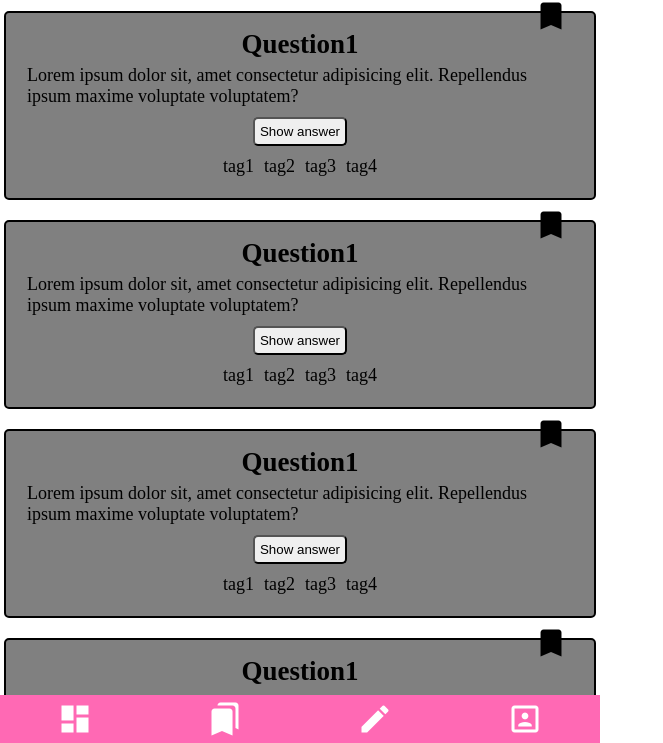
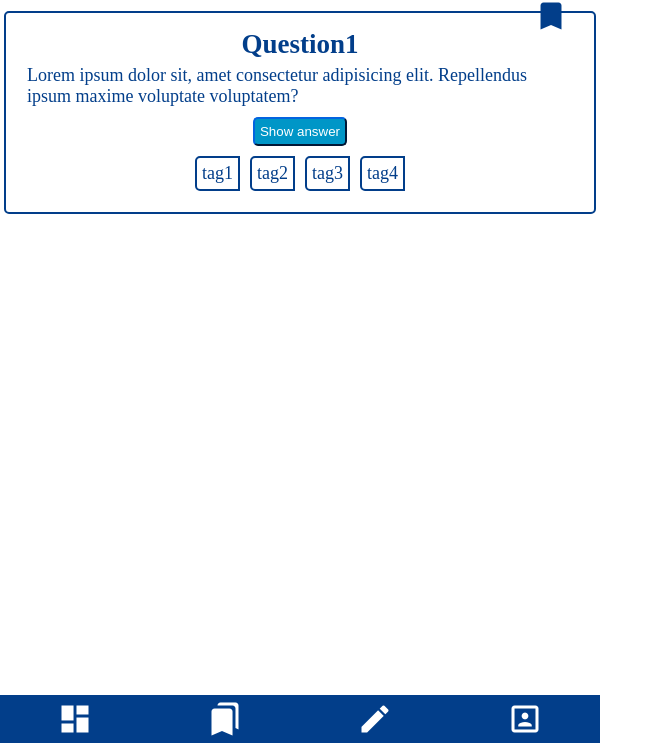
Before and after one commit to neuefische/quiz-app, a website: page index.html in a window 1280 px wide. Shown: the part 57-800 px from the top of the page, without its empty margins (0-663 px from the left). Drawn offline with Linux system fonts and the light colour scheme.

Commit message:
Add colors and more styling

```diff
--- a/index.html
+++ b/index.html
@@ -14,82 +14,7 @@
     <header class="center"><h1>Quiz App</h1></header>
     <main class="card-grid scrolling">
       <section class="card">
-        <i class="card__bookmark material-icons md-36">bookmark</i>
-        <h2 class="card__headline m-0">Question1</h2>
-        <p class="card__text m-5">
-          Lorem ipsum dolor sit, amet consectetur adipisicing elit. Repellendus
-          ipsum maxime voluptate voluptatem?
-        </p>
-        <button class="card__button m-5">Show answer</button>
-        <div class="center">
-          <span class="card__tag m-5">tag1</span>
-          <span class="card__tag m-5">tag2</span>
-          <span class="card__tag m-5">tag3</span>
-          <span class="card__tag m-5">tag4</span>
-        </div>
-      </section>
-      <section class="card">
-        <i class="card__bookmark material-icons md-36">bookmark</i>
-        <h2 class="card__headline m-0">Question1</h2>
-        <p class="card__text m-5">
-          Lorem ipsum dolor sit, amet consectetur adipisicing elit. Repellendus
-          ipsum maxime voluptate voluptatem?
-        </p>
-        <button class="card__button m-5">Show answer</button>
-        <div class="center">
-          <span class="card__tag m-5">tag1</span>
-          <span class="card__tag m-5">tag2</span>
-          <span class="card__tag m-5">tag3</span>
-          <span class="card__tag m-5">tag4</span>
-        </div>
-      </section>
-      <section class="card">
-        <i class="card__bookmark material-icons md-36">bookmark</i>
-        <h2 class="card__headline m-0">Question1</h2>
-        <p class="card__text m-5">
-          Lorem ipsum dolor sit, amet consectetur adipisicing elit. Repellendus
-          ipsum maxime voluptate voluptatem?
-        </p>
-        <button class="card__button m-5">Show answer</button>
-        <div class="center">
-          <span class="card__tag m-5">tag1</span>
-          <span class="card__tag m-5">tag2</span>
-          <span class="card__tag m-5">tag3</span>
-          <span class="card__tag m-5">tag4</span>
-        </div>
-      </section>
-      <section class="card">
-        <i class="card__bookmark material-icons md-36">bookmark</i>
-        <h2 class="card__headline m-0">Question1</h2>
-        <p class="card__text m-5">
-          Lorem ipsum dolor sit, amet consectetur adipisicing elit. Repellendus
-          ipsum maxime voluptate voluptatem?
-        </p>
-        <button class="card__button m-5">Show answer</button>
-        <div class="center">
-          <span class="card__tag m-5">tag1</span>
-          <span class="card__tag m-5">tag2</span>
-          <span class="card__tag m-5">tag3</span>
-          <span class="card__tag m-5">tag4</span>
-        </div>
-      </section>
-      <section class="card">
-        <i class="card__bookmark material-icons md-36">bookmark</i>
-        <h2 class="card__headline m-0">Question1</h2>
-        <p class="card__text m-5">
-          Lorem ipsum dolor sit, amet consectetur adipisicing elit. Repellendus
-          ipsum maxime voluptate voluptatem?
-        </p>
-        <button class="card__button m-5">Show answer</button>
-        <div class="center">
-          <span class="card__tag m-5">tag1</span>
-          <span class="card__tag m-5">tag2</span>
-          <span class="card__tag m-5">tag3</span>
-          <span class="card__tag m-5">tag4</span>
-        </div>
-      </section>
-      <section class="card">
-        <i class="card__bookmark material-icons md-36">bookmark</i>
+        <i class="card__bookmark material-icons md-36 md-dark">bookmark</i>
         <h2 class="card__headline m-0">Question1</h2>
         <p class="card__text m-5">
           Lorem ipsum dolor sit, amet consectetur adipisicing elit. Repellendus
@@ -107,14 +32,16 @@
 
     <nav>
       <a class="center" href="index.html"
-        ><i class="material-icons md-36">dashboard</i></a
+        ><i class="material-icons md-36 md-light">dashboard</i></a
       >
       <a class="center" href="#"
-        ><i class="material-icons md-36">bookmarks</i></a
+        ><i class="material-icons md-36 md-light">bookmarks</i></a
       >
-      <a class="center" href="#"><i class="material-icons md-36">edit</i></a>
       <a class="center" href="#"
-        ><i class="material-icons md-36">portrait</i></a
+        ><i class="material-icons md-36 md-light">edit</i></a
+      >
+      <a class="center" href="#"
+        ><i class="material-icons md-36 md-light">portrait</i></a
       >
     </nav>
   </body>
--- a/styles.css
+++ b/styles.css
@@ -1 +1 @@
-*{box-sizing:border-box}html{height:100%}body{display:grid;grid-template-rows:48px auto 48px;max-width:600px;position:fixed;left:0;top:0;width:100%;height:100%;font-size:112.5%;margin:0}.card-grid{display:grid;align-content:start;gap:20px;padding:20px 4px}.card-grid>*:last-child{position:relative}.card-grid>*:last-child:after{content:'';display:block;position:absolute;top:100%;left:0;width:100%;height:20px}.center{display:flex;justify-content:center;align-items:center}.m-0{margin:0}.m-5{margin:5px}.scrolling{overflow-y:scroll}.card{display:flex;flex-direction:column;align-items:center;position:relative;padding:16px;background-color:grey;border:2px solid black;border-radius:5px}.card__bookmark{position:absolute;top:-15px;right:25px}.card__button{padding:5px;border-radius:5px}nav{display:grid;grid-auto-flow:column;background:hotpink}nav a{color:white;text-decoration:none}header{position:relative;background:hotpink;color:white}header:after{content:'';position:absolute;top:100%;height:4px;left:0;width:100%;background-image:linear-gradient(rgba(70,0,30,0.5), transparent)}.material-icons.md-36{font-size:36px}
+*{box-sizing:border-box}html{height:100%}body{display:grid;grid-template-rows:48px auto 48px;max-width:600px;position:fixed;left:0;top:0;width:100%;height:100%;font-size:112.5%;margin:0;color:#023e8a}.card-grid{display:grid;align-content:start;gap:20px;padding:20px 4px}.card-grid>*:last-child{position:relative}.card-grid>*:last-child:after{content:'';display:block;position:absolute;top:100%;left:0;width:100%;height:20px}.center{display:flex;justify-content:center;align-items:center}.m-0{margin:0}.m-5{margin:5px}.scrolling{overflow-y:scroll}.card{display:flex;flex-direction:column;align-items:center;position:relative;padding:16px;border:2px solid #023e8a;border-radius:5px}.card__bookmark{position:absolute;top:-15px;right:25px}.card__button{padding:5px;color:white;background-color:#0096c7;border-radius:5px;border:2px outset #023e8a}.card__tag{padding:5px;border:2px solid #023e8a;border-top-left-radius:5px;border-bottom-left-radius:5px}nav{display:grid;grid-auto-flow:column;background:#023e8a}nav a{color:white;text-decoration:none}header{position:relative;background:#023e8a;color:white}header:after{content:'';position:absolute;top:100%;height:4px;left:0;width:100%;background-image:linear-gradient(rgba(70,0,30,0.5), transparent)}.material-icons.md-36{font-size:36px}.md-dark{color:#023e8a}
```
